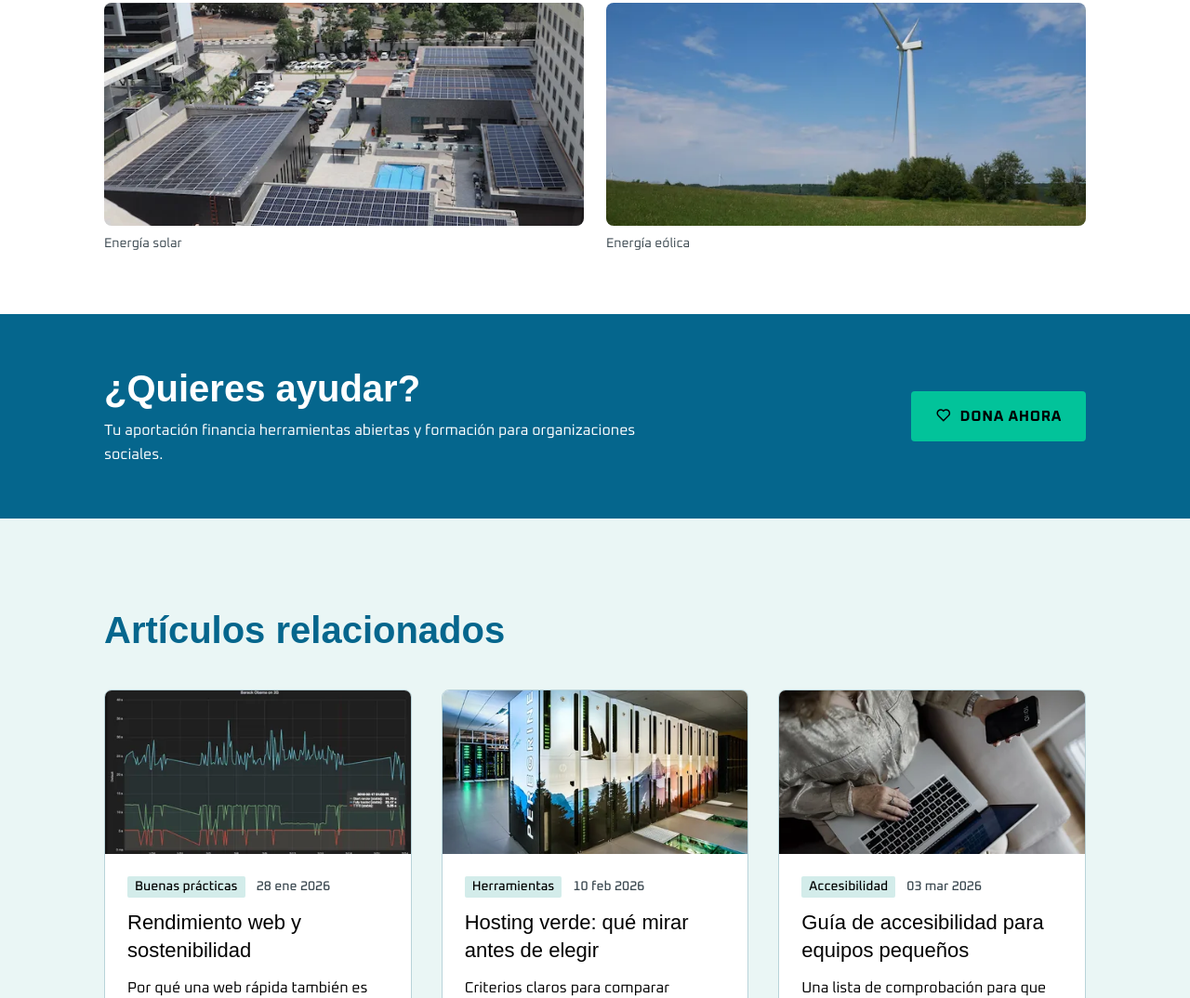
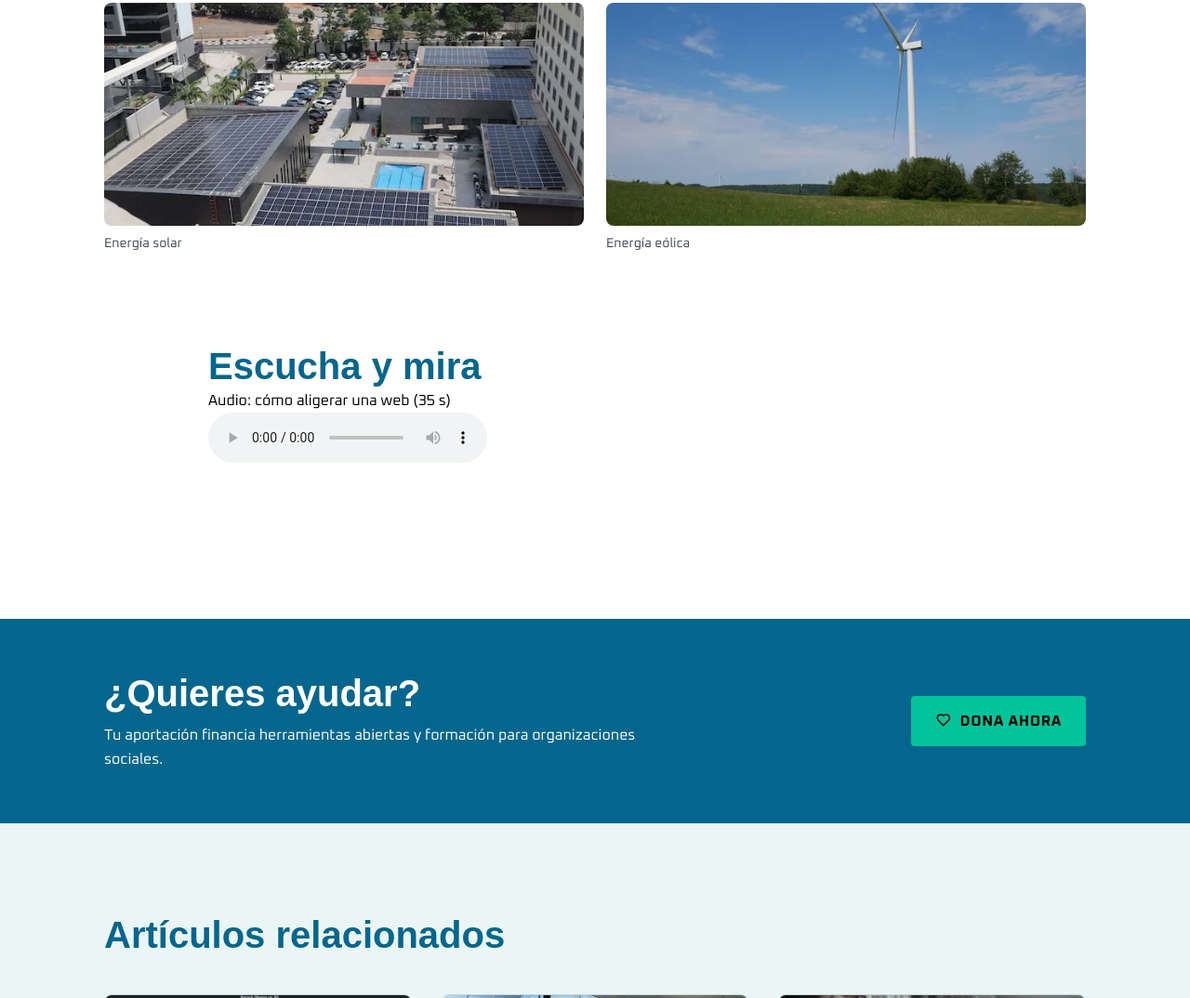
Before and after one commit to 255adrii/Sostenibilidad-Dise-o, a plain HTML site: page detalle.html in a window 1280 px wide. Shown: the part 1954-3028 px from the top of the page at 93% size. Drawn offline with Linux system fonts and the light colour scheme; a web font is replaced by a local one.

Commit message:
fase 4 parte de audio

```diff
--- a/detalle.html
+++ b/detalle.html
@@ -165,6 +165,21 @@
           </li>
         </ul>
       </section>
+<section class="seccion container" id="multimedia" aria-labelledby="multimedia-titulo">
+  <h2 id="multimedia-titulo">Escucha y mira</h2>
+
+  <figure class="multimedia__audio">
+    <figcaption>Audio: cómo aligerar una web (35 s)</figcaption>
+    <audio controls preload="metadata">
+      <source src="multimedia/audio/audio-ruido-reducido.ogg" type="audio/ogg">
+      <source src="multimedia/audio/audio-ruido-reducido.mp3" type="audio/mpeg">
+      Tu navegador no admite audio. Descarga el
+      <a href="multimedia/audio/audio-ruido-reducido.mp3">MP3</a> o el
+      <a href="multimedia/audio/audio-ruido-reducido.ogg">OGG</a>.
+    </audio>
+  </figure>
+
+</section>
     </article>
 
     <aside class="banner" aria-labelledby="banner-titulo">
```
Also changed, not shown: 4 other files.
